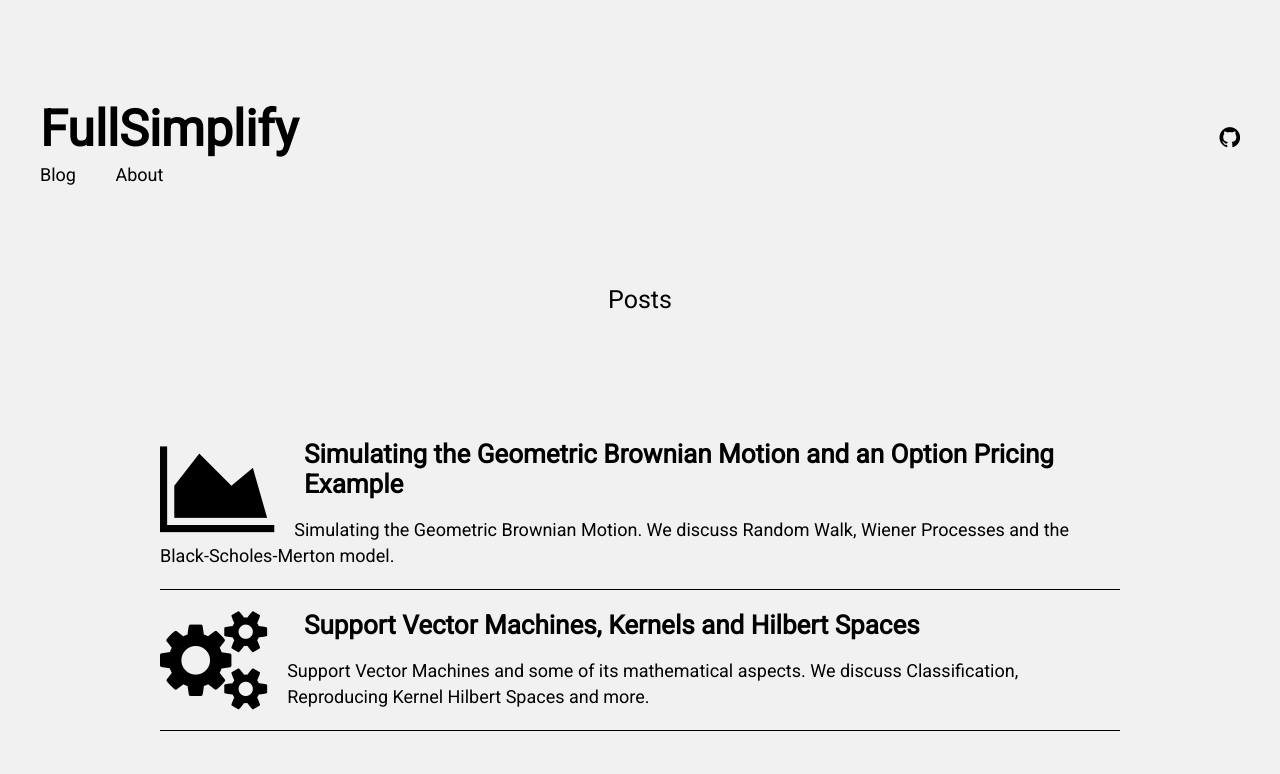
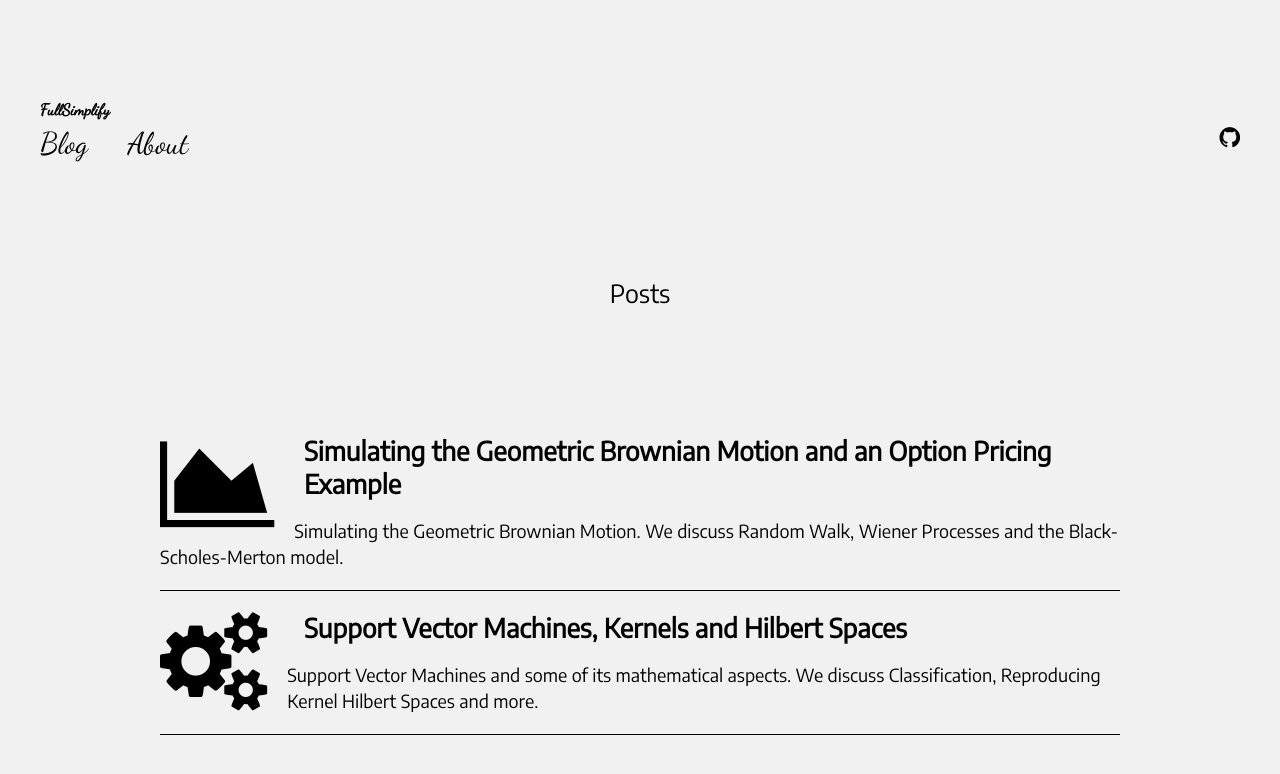
Before and after one commit to FullSimplify/FullSimplify.github.io, a Jekyll site: the page built from index.html, in a window 1280 px wide. Shown: the top 774 px of the page. Built offline with Jekyll 4.4.1, drawn with Linux system fonts in a browser that asks for light colours; some web fonts are replaced.

Commit message:
Update _default.scss

```diff
--- a/_sass/_default.scss
+++ b/_sass/_default.scss
@@ -1,6 +1,6 @@
 /* =Base */
 body {
-    font-family: 'Roboto', sans-serif;
+    font-family: 'Encode Sans', sans-serif;
     color: $iron;
     //background-color: $dorian;
 	background-color: #f1f1f1;
@@ -104,6 +104,7 @@ strong {
 
 .header {
     overflow: hidden;
+    font-family: Dancing Script;
 }
 
 .navigation {
@@ -111,7 +112,7 @@ strong {
 }
 
 .logo {
-    font-size: 50px;
+    //font-size: 50px;
     font-weight: 700;
     //color: $iron;
 	color: black;
@@ -130,6 +131,7 @@ strong {
 .menu__entry {
     display: inline-block;
     margin-right: 35px;
+    font-size: 30px;
     &:last-child {
         margin-right: 0px;
     }
```
